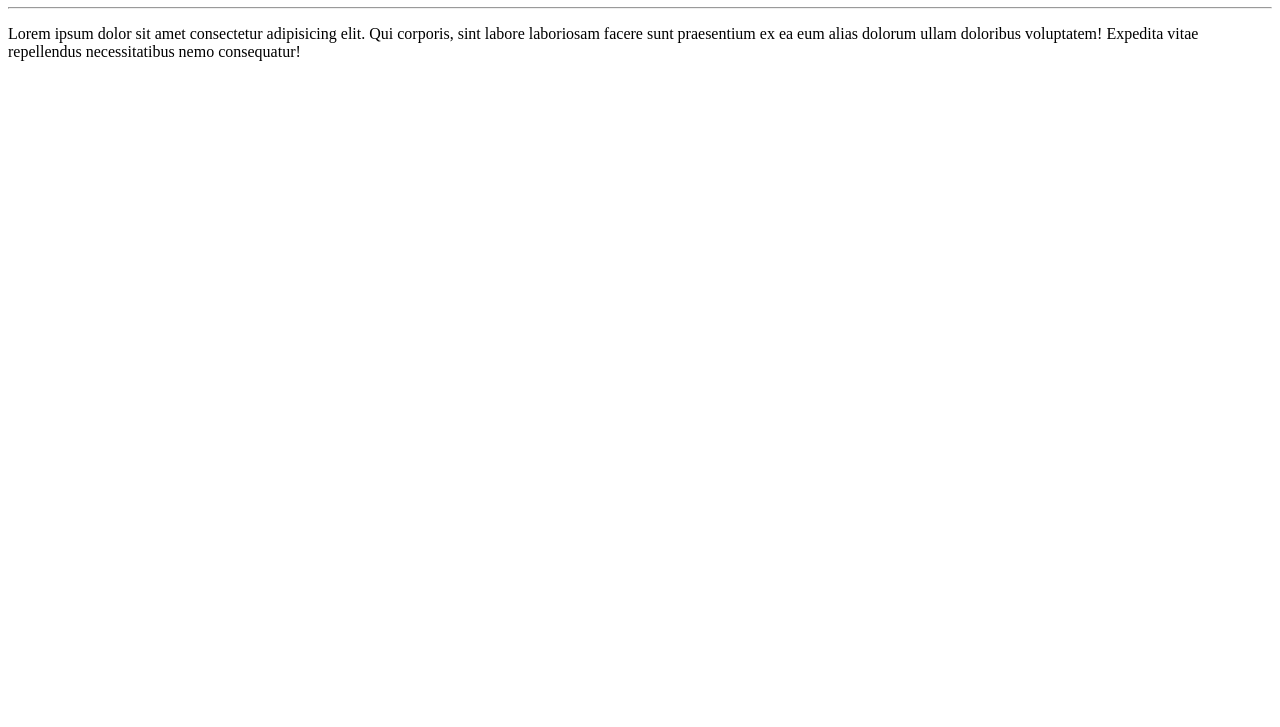
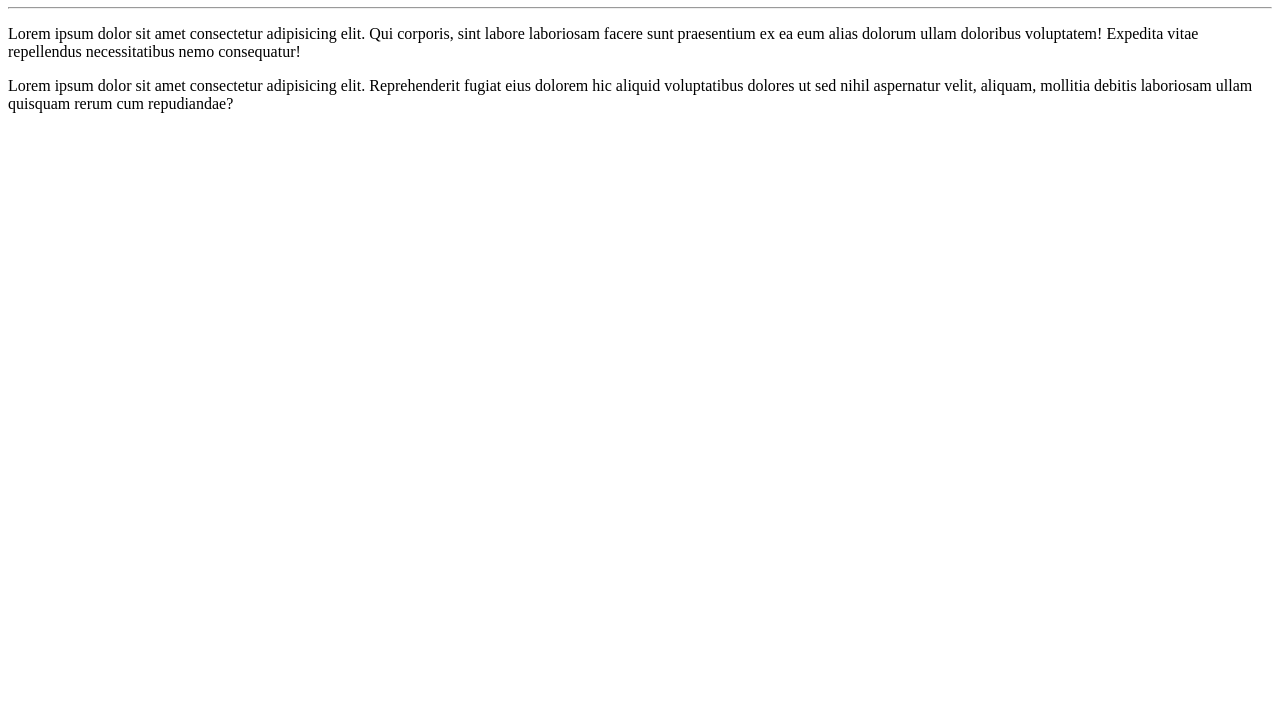
Before and after one commit to rafael-lim/teste, a plain HTML site: page site-exemplo/index.html in a window 1280 px wide. Shown: the part 73-800 px from the top of the page. Drawn offline with Linux system fonts and the light colour scheme.

Commit message:
alteração

```diff
--- a/site-exemplo/index.html
+++ b/site-exemplo/index.html
@@ -9,5 +9,7 @@
     <h1>Olá, mundo!</h1>
     <hr>
     <p>Lorem ipsum dolor sit amet consectetur adipisicing elit. Qui corporis, sint labore laboriosam facere sunt praesentium ex ea eum alias dolorum ullam doloribus voluptatem! Expedita vitae repellendus necessitatibus nemo consequatur!</p>
+
+    <p>Lorem ipsum dolor sit amet consectetur adipisicing elit. Reprehenderit fugiat eius dolorem hic aliquid voluptatibus dolores ut sed nihil aspernatur velit, aliquam, mollitia debitis laboriosam ullam quisquam rerum cum repudiandae?</p>
 </body>
 </html>
```
